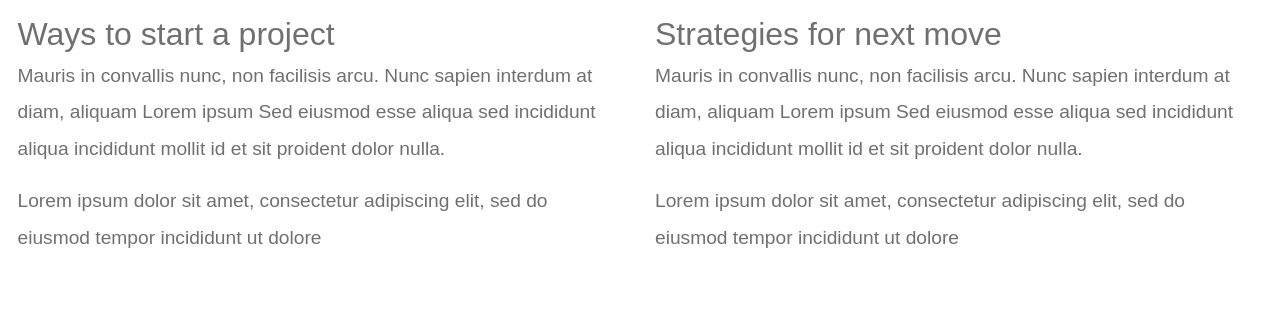
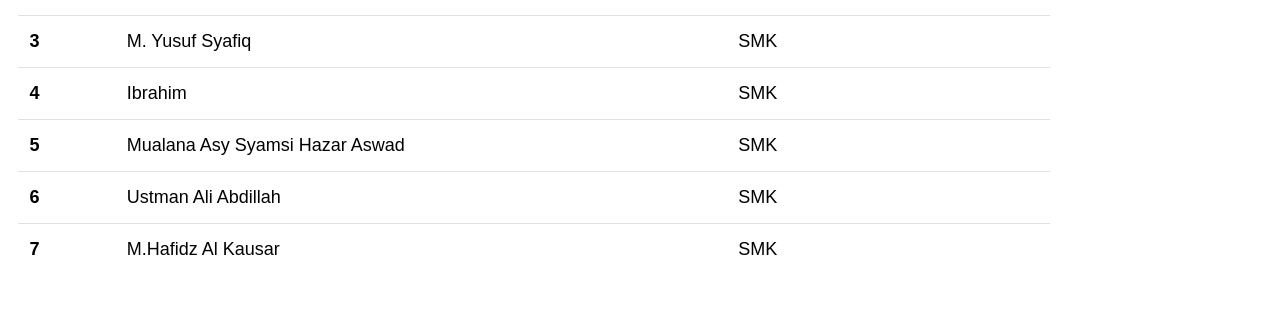
Before and after one commit to samosa76/alfatih, a PHP site: page /detail-news/3.html in a window 1280 px wide. Shown: the part 1156-1473 px from the top of the page. After the commit the page ends 1411 px from the top, so only its background shows below. Run offline with PHP 8.4, Linux system fonts and the light colour scheme.

Commit message:
adding context to detail-news

```diff
--- a/css/tooplate-infinite-loop.css
+++ b/css/tooplate-infinite-loop.css
@@ -45,6 +45,12 @@ h2.black {
   letter-spacing: -2px;
   font-weight: var(--font-weight-bold);
   letter-spacing: -1px;
+}
+
+.detail {
+  color: var(--dark-color);
+  font-size: var(--p-font-size);
+  font-weight: var(--font-weight-normal);
 }
 
 body {
@@ -534,6 +540,12 @@ blockquote {
 .projects-btn-wrap .custom-btn {
   font-size: 30px;
   padding: 7.5px 15px;
+}
+
+@media (max-width: 991px) {
+  .detail-image2 {
+    display: none;
+  }
 }
 
 /*---------------------------------------
--- a/detail-news/3.html
+++ b/detail-news/3.html
@@ -40,7 +40,7 @@ https://www.tooplate.com/view/2117-infinite-loop
                             <a class="nav-link tm-nav-link" href="../index.html">Home</a>
                         </li>
                         <li class="nav-item">
-                            <a class="nav-link tm-nav-link" href="#home">News</a>
+                            <a class="nav-link tm-nav-link" href="../news.html">News</a>
                         </li>
                         <li class="nav-item">
                             <a class="nav-link tm-nav-link" href="../unit-pendidikan.html">Unit Pendidikan</a>
@@ -78,62 +78,75 @@ https://www.tooplate.com/view/2117-infinite-loop
         <div class="container">
             <div class="row">
 
-                <div class="col-lg-10 col-12 mb-5">
-                    <h2 class="mb-3">Brands we've crafted so far</h2>
-
-                    <p>Waso Strategy is a Bootstrap 5 HTML template for your business. You may use this template for any purpose. You may not redistribute the template ZIP file on any other website.</p>
-
-                    <p>You may support a little PayPal donation to Tooplate by visiting our <a href="https://www.tooplate.com/contact">contact page</a>. Thank you.</p>
-                </div>
-
-                <div class="col-lg-6 col-12 mb-5">
-                    <img src="images/projects/pj-gal-szabo-CIXXIWxxec4-unsplash.jpg" class="img-fluid projects-image" alt="">
-
-                    <h2 class="mt-3 mb-1">Ways to start a project</h2>
-
-                    <p>Mauris in convallis nunc, non facilisis arcu. Nunc sapien interdum at diam, aliquam Lorem ipsum Sed eiusmod esse aliqua sed incididunt aliqua incididunt mollit id et sit proident dolor nulla.</p>
-
-                    <p>Lorem ipsum dolor sit amet, consectetur adipiscing elit, sed do eiusmod tempor incididunt ut dolore</p>
-                </div>
-
-                <div class="col-lg-6 col-12 mb-5">
-                    <img src="images/projects/team-fredi-FN3vmVee2sI-unsplash.jpg" class="img-fluid projects-image" alt="">
-
-                    <h2 class="mt-3 mb-1">Strategies for next move</h2>
-
-                    <p>Mauris in convallis nunc, non facilisis arcu. Nunc sapien interdum at diam, aliquam Lorem ipsum Sed eiusmod esse aliqua sed incididunt aliqua incididunt mollit id et sit proident dolor nulla.</p>
-
-                    <p>Lorem ipsum dolor sit amet, consectetur adipiscing elit, sed do eiusmod tempor incididunt ut dolore</p>
+                <div class="col-lg-4 col-12">
+                    <img src="../img/test-pendaftaran.jpg" class="img-fluid projects-image" alt="">
                 </div>
 
                 <div class="col-lg-4 col-12">
-                    <img src="images/projects/vmsign-x9yGe7wnvKQ-unsplash.jpg" class="img-fluid projects-image" alt="">
-
-                    <h3 class="mt-3 mb-1">Banana Team</h3>
-
-                    <p>Mauris in convallis nunc, non facilisis arcu. Nunc sapien interdum at diam, aliquam Lorem ipsum Sed eiusmod.</p>
-                </div>
-
-                <div class="col-lg-4 col-12 my-lg-0 my-5">
-                    <img src="images/projects/elena-baidak-pz69kY0UQuQ-unsplash.jpg" class="img-fluid projects-image" alt="">
-
-                    <h3 class="mt-3 mb-1">Meeting Time</h3>
-
-                    <p>Sed eiusmod esse aliqua sed incididunt aliqua incididunt mollit id et sit proident dolor. That is the new way to start a business.</p>
+                    <img src="../img/test-pendaftaran.jpg" class="img-fluid projects-image" alt="">
                 </div>
 
                 <div class="col-lg-4 col-12">
-                    <img src="images/projects/tangerine-newt-AKH4OVEmILc-unsplash.jpg" class="img-fluid projects-image" alt="">
+                    <img src="../img/test-pendaftaran.jpg" class="img-fluid projects-image" alt="">
+                </div>
 
-                    <h3 class="mt-3 mb-1">Avocado Work</h3>
+                <div class="detail col-lg-10 col-12 mb-5 mt-4">
+                    <h2 class="mb-3">Test Pendaftaran</h2>
 
-                    <p>You may want to visit Too CSS blog for latest collections of Bootstrap Templates. Please tell your friends about our website. Thank you.</p>
+                    <p>
+                        Alhamdulillah untuk tahun ajar 2023 / 2024 telah dilakukan test pendaftaran santri untuk gelombang ke 1 dan telah diterima 7 santri, Berikut List Namanya :
+                    </p>
+
+                    <table class="table">
+                        <thead>
+                            <th>No</th>
+                            <th>Nama</th>
+                            <th>Unit Pendidikan</th>
+                        </thead>
+                        <tbody>
+                            <tr>
+                                <th scope="row">1</th>
+                                <td>Muhammad Abdurrohman Kholid</td>
+                                <td>SMK</td>
+                            </tr>
+                            <tr>
+                                <th scope="row">2</th>
+                                <td>Muhammad Abdurrohim Kholid</td>
+                                <td>SMK</td>
+                            </tr>
+                            <tr>
+                                <th scope="row">3</th>
+                                <td>M. Yusuf Syafiq</td>
+                                <td>SMK</td>
+                            </tr>
+                            <tr>
+                                <th scope="row">4</th>
+                                <td>Ibrahim</td>
+                                <td>SMK</td>
+                            </tr>
+                            <tr>
+                                <th scope="row">5</th>
+                                <td>Mualana Asy Syamsi Hazar Aswad</td>
+                                <td>SMK</td>
+                            </tr>
+                            <tr>
+                                <th scope="row">6</th>
+                                <td>Ustman Ali Abdillah</td>
+                                <td>SMK</td>
+                            </tr>
+                            <tr>
+                                <th scope="row">7</th>
+                                <td>M.Hafidz Al Kausar </td>
+                                <td>SMK</td>
+                            </tr>
+                        </tbody>
+                    </table>
+
                 </div>
 
             </div>
         </div>
     </section>
-
 
 
 
--- a/news.html
+++ b/news.html
@@ -86,8 +86,8 @@ https://www.tooplate.com/view/2117-infinite-loop
                             <div class="col-lg-5 col-md-5 col-12">
                                 <div class="services-image-wrap">
                                     <a href="detail-news/1.html">
-                                        <img src="img/smp.jpg" class="services-image img-fluid" alt="">
-                                        <img src="img/smk.jpg" class="services-image services-image-hover img-fluid" alt="">
+                                        <img src="img/ramadhan.jpg" class="services-image img-fluid" alt="">
+                                        <img src="img/ramadhan2.jpg" class="services-image services-image-hover img-fluid" alt="">
                                     </a>
                                 </div>
                             </div>
```
Also changed, not shown: detail-news/1.html (+24 -42 lines), detail-news/2.html (+6 -47 lines), img/ramadhan.jpg (added), img/ramadhan2.jpg (added), img/test-pendaftaran.jpg (added), img/test-pendaftaran2.jpg (added).
